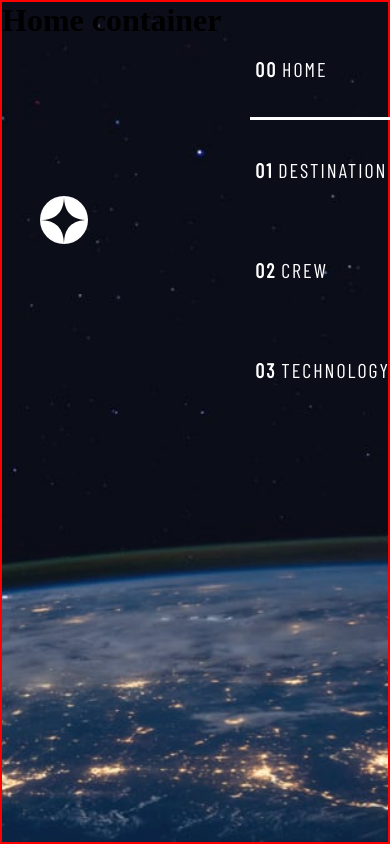
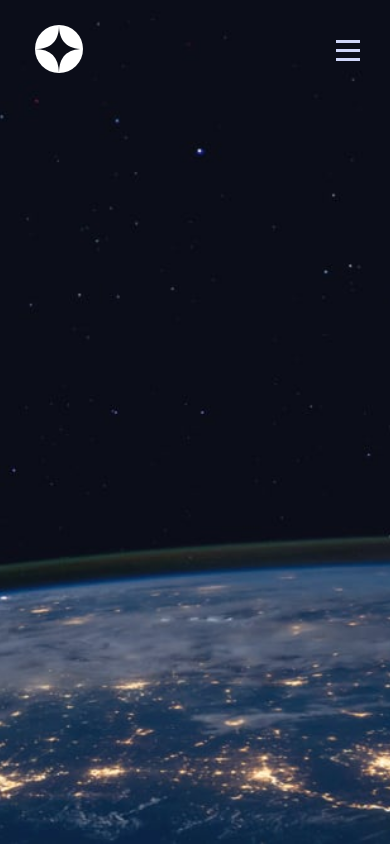
Before and after one commit to itisameerkhan/space-tourism-multi-page-website, a React (Vite) app: page / in a window 390 px wide. Built offline with nearby package versions, Linux system fonts and the light colour scheme.

Commit message:
20/12/2023 14:51

```diff
--- a/src/App.jsx
+++ b/src/App.jsx
@@ -2,6 +2,7 @@ import './App.css';
 import Header from './Header/Header';
 import { BrowserRouter, Routes, Route } from 'react-router-dom';
 import Home from './Home/Home';
+import './assets/home/background-home-desktop.jpg';
 
 const App = () => {
   return (
--- a/src/Header/Header.css
+++ b/src/Header/Header.css
@@ -10,13 +10,13 @@
 }
 .header-navigation ul
 {
-    /* display: flex;
+    display: flex;
     list-style-type: none;
     gap: 50px;
     backdrop-filter: blur(80px);
     justify-content: end;
     width: 800px;
-    padding: 0 50px; */
+    padding: 0 50px;
 }
 .header-navigation ul a
 {
@@ -29,6 +29,10 @@
     display: flex;
     align-items: center;
     height: 100px;
+}
+.burger-icon
+{
+    display: none;
 }
 .header-navigation ul a span
 {
@@ -43,3 +47,57 @@
 {
     border-bottom: 3px solid white;
 }
+@media screen and (max-width: 900px)
+{
+    .header-container
+    {
+        /* font-size: 10px */
+    }
+    .header-navigation ul
+    {
+        width: 600px;
+        height: 100px;
+        padding:0;
+        margin:0;
+        gap: 20px;
+    }
+    .header-navigation ul a
+    {
+        font-size: 15px;
+        padding-right: 30px;
+    }
+}
+@media screen and (max-width:700px)
+{
+    .header-container
+    {
+        justify-content: space-between;
+        padding: 25px 35px;
+    }
+    .header-navigation .header-navigation-ul
+    {
+        flex-direction: column;
+        justify-content: start;
+        position: absolute;
+        top:0;
+        right: 0;
+        height: 100vh;
+        gap: 10px;
+        width: 60vw;
+        display: none;
+    }
+    .header-navigation ul a
+    {
+        font-size: 20px;
+    }
+    .burger-icon
+    {
+        display: block;
+        color:white;
+        cursor: pointer;
+        z-index: 99;
+        position: absolute;
+        top:40px;
+        right: 30px;
+    }
+}
--- a/src/Header/Header.jsx
+++ b/src/Header/Header.jsx
@@ -1,13 +1,22 @@
 import './Header.css';
 import Logo from '../assets/shared/logo.svg';
 import { NavLink } from 'react-router-dom';
+import { useState } from 'react';
+import IconClose from '../assets/shared/icon-close.svg';
+import IconOpen from '../assets/shared/icon-hamburger.svg';
 
 const Header = () => {
+
+    const [burger, setBurger] = useState(true);
+
     return (
         <div className="header-container">
             <img src={Logo} alt="" />
             <div className="header-navigation">
-                <ul>
+                <ul
+                    className='header-navigation-ul'
+                    style={{display: burger === false ? 'flex' : 'none'}}
+                    >
                     <NavLink to='/' className={'header-navlink'}>
                         <span>00</span>
                         HOME
@@ -25,6 +34,11 @@ const Header = () => {
                         TECHNOLOGY
                     </NavLink>
                 </ul>
+                <img
+                    src={`${burger ? IconOpen : IconClose}`}
+                    className='burger-icon'
+                    onClick={() => { setBurger(!burger) }}
+                />
             </div>
         </div>
     )
--- a/src/Home/Home.css
+++ b/src/Home/Home.css
@@ -1,13 +1,16 @@
 .home-container
 {
     background-image: url('../assets/home/background-home-desktop.jpg');
-    height: 100vh;
+    height:100vh;
     width: 100vw;
     background-position: center;
     background-repeat: no-repeat;
     background-size: cover;
     object-fit: cover;
+    /* background-attachment: fixed; */
     object-position: center;
+    color:white;
+    font-family: 'Barlow Condensed';
 }
 @media screen and (max-width: 700px)
 {
@@ -16,6 +19,5 @@
         background-image: url('../assets/home/background-home-mobile.jpg');
         width: 100vw;
         height: 100vh;
-        border:2px solid red;
     }
 }
--- a/src/Home/Home.jsx
+++ b/src/Home/Home.jsx
@@ -4,7 +4,7 @@ import '../assets/home/background-home-desktop.jpg';
 const Home = () => {
     return (
         <div className="home-container">
-            <h1>Home container</h1>
+            {/* <h1>Home container</h1> */}
         </div>
     )
 }
```
Also changed, not shown: src/App.css (line endings or trailing spaces).
